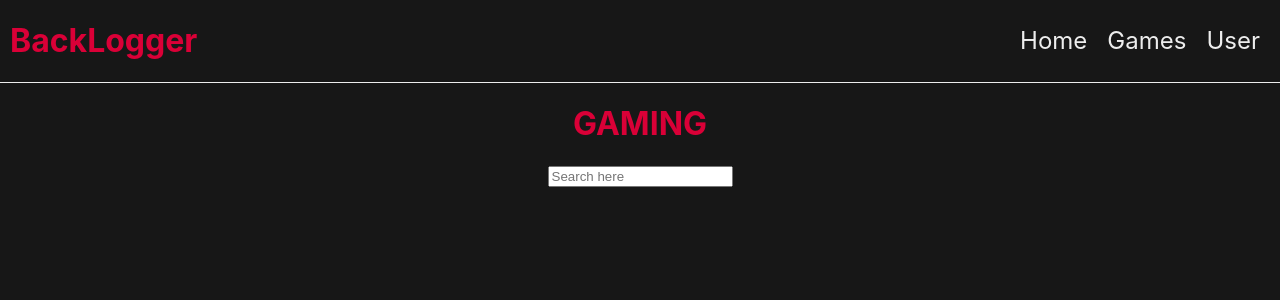
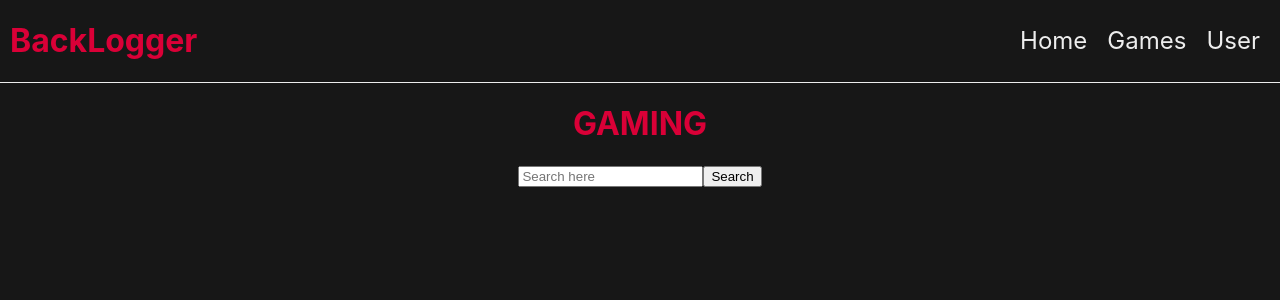
Before and after one commit to TyLippe/backlogger-ui, a React (Create React App) app: page /games in a window 1280 px wide. Shown: the top 300 px of the page. Built offline with nearby package versions, Linux system fonts and the light colour scheme.

Commit message:
Search is hitting api

```diff
--- a/src/atoms/searchInput/searchInput.tsx
+++ b/src/atoms/searchInput/searchInput.tsx
@@ -2,15 +2,18 @@ import React, { ChangeEventHandler } from "react";
 
 export const SearchInput = ({
   handleChange,
+  handleSubmit,
   name,
   value,
 }: {
   handleChange: ChangeEventHandler;
+  handleSubmit: any;
   name: string;
   value: string;
 }) => {
   return (
     <div>
+      <form onSubmit={handleSubmit}>
         <input
           type="text"
           placeholder="Search here"
@@ -18,6 +21,8 @@ export const SearchInput = ({
           name={name}
           value={value}
         />
+        <input type="submit" value="Search" />
+      </form>
     </div>
   );
 };
--- /dev/null
+++ b/src/axios/getGames.ts
@@ -0,0 +1,18 @@
+import axios from "axios";
+
+const backloggerAPI =
+  process.env.NODE_ENV === "production"
+    ? process.env.REACT_APP_API_URL
+    : "http://localhost:3001";
+
+export const getGames = async (gameTitle: string) => {
+  return await axios
+    .get(`${backloggerAPI}/games`, {
+      params: {
+        gameTitle,
+      },
+    })
+    .then((res) => {
+      return res.data;
+    });
+};
--- a/src/pages/gamesScreen/gamesScreen.tsx
+++ b/src/pages/gamesScreen/gamesScreen.tsx
@@ -2,6 +2,7 @@ import React, { useState } from "react";
 import { SearchInput } from "../../atoms";
 
 import "./gamesScreen.scss";
+import { getGames } from "../../axios/getGames";
 
 export const GamesScreen = () => {
   const [searchQuery, setSearchQuery] = useState("");
@@ -11,11 +12,17 @@ export const GamesScreen = () => {
     setSearchQuery(value);
   };
 
+  const handleSearchSubmit = async (e: any) => {
+    e.preventDefault();
+    await getGames(searchQuery);
+  };
+
   return (
     <div className="games-container">
       <h1>GAMING</h1>
       <SearchInput
         handleChange={handleSearchQuery}
+        handleSubmit={handleSearchSubmit}
         name={"seach"}
         value={searchQuery}
       />
```
Lines whose indentation alone changed are shown as unchanged.
